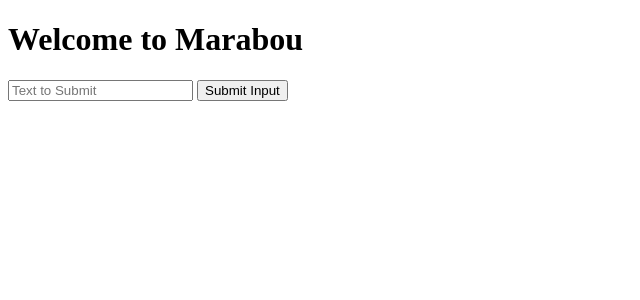
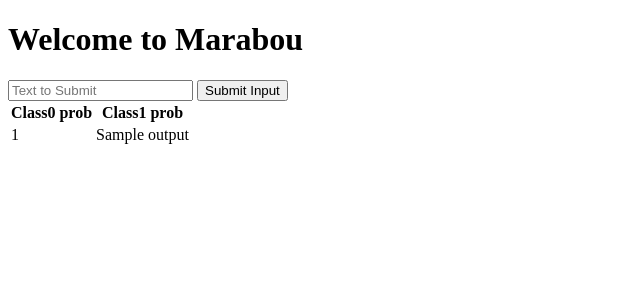
Before and after one commit to AI-Companion/AI-Companion, a Flask app: template marabou/scripts/templates/index.html in a window 1280 px wide. Shown: the top 300 px of the page, without its empty margins (0-640 px from the left). Run offline with Flask 2, Linux system fonts and the light colour scheme; the template is opened without the code that fills it: most values are stand-ins (such as "Sample title", 1, 10 or a date in 2020); parts of the project's set-up code (start-up, migrations or seed data) failed here and were passed over.

Commit message:
fixing serve_rest

```diff
--- a/marabou/scripts/templates/index.html
+++ b/marabou/scripts/templates/index.html
@@ -13,12 +13,21 @@
             <input type="submit" value="Submit Input">
         </form>
     </div>
-    {% if output|length > 1 %}
+    {% if output|length > 0 %}
         <div class="result">
-            <output>
-                {{output}}
-            </output>
+
+            <table>
+                <tr>
+                    <th>Class0 prob</th>
+                    <th>Class1 prob</th>
+                </tr>
+                    <tr>
+                        <td>{{ output[0][0] }}</td>
+                        <td>{{ output[0][1] }}</td>
+                    </tr>
+            </table>
         </div>
+
     {% endif %}
 </body>
 </html>
--- a/setup.py
+++ b/setup.py
@@ -20,5 +20,6 @@
                             'marabou-rest-api=marabou.scripts.serve_rest:main']
     },
     install_requires=INSTALL_REQUIREMENTS,
+    #data_files=[('web', ['marabou/scripts/templates/index.html','marabou/scripts/static/css/app.css'])],
     package_data={},
     include_package_data=True)
```
